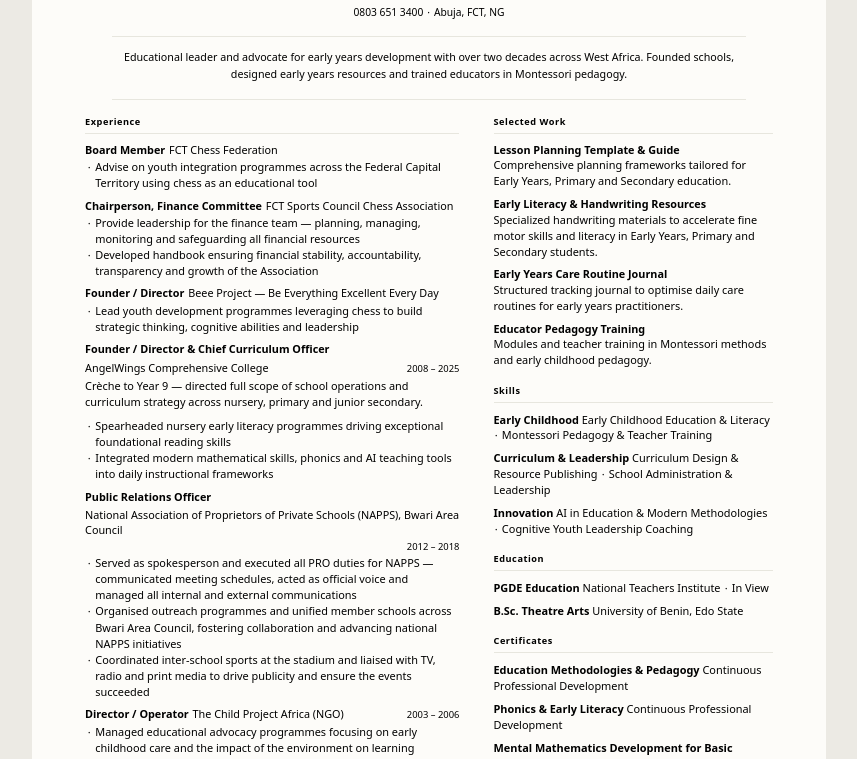
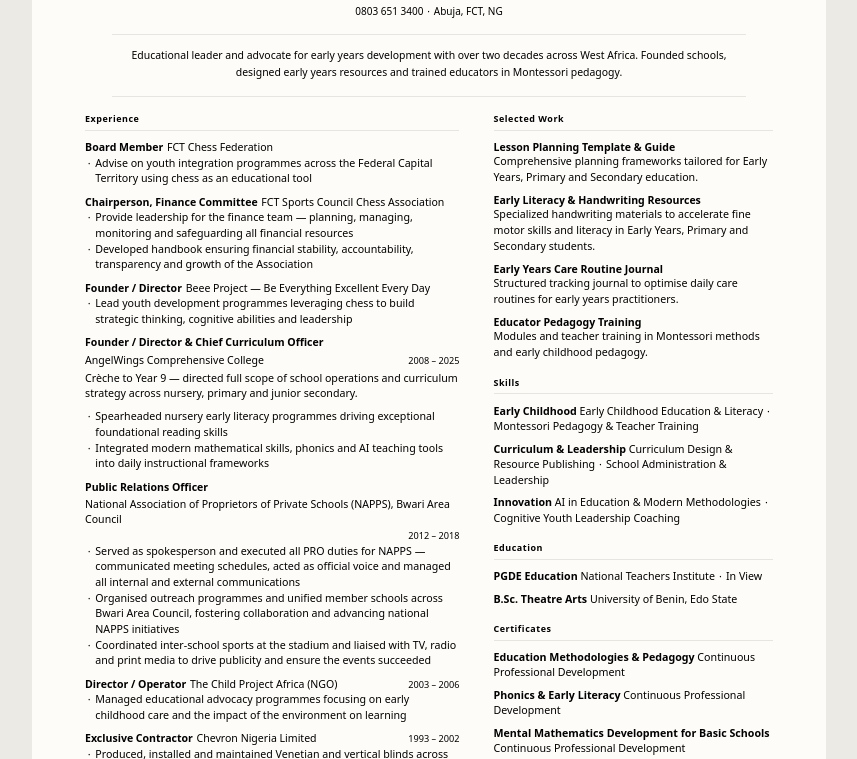
Before and after one commit to 144126/jsonresume-theme-calm, a website: page examples/patience-edem-hogan.html in a window 1280 px wide. Shown: the part 98-857 px from the top of the page, without its empty margins (211-1068 px from the left). Drawn offline with Linux system fonts and the light colour scheme.

Commit message:
fix: fit print to one a4 by measuring the page itself
The type fitter used a 96dpi screen guess, so chrome print
put the heading on page 1 and experience on page 2.

- lock body to 210x297mm with overflow hidden
- size type against scrollHeight vs clientHeight
- keep print margins at zero
- regenerate examples/patience-edem-hogan.html

```diff
--- a/examples/patience-edem-hogan.html
+++ b/examples/patience-edem-hogan.html
@@ -21,7 +21,8 @@
 html { background: #eceae4; }
 body {
 	width: 210mm;
-	min-height: 297mm;
+	height: 297mm;
+	overflow: hidden;
 	margin: 0 auto;
 	padding: 11mm 14mm 8mm;
 	background: var(--paper);
@@ -102,7 +103,10 @@ li::before { content: '·'; position: absolute; left: .7mm; color: var(--sage);
 .rest { color: var(--soft); }
 .note { color: var(--soft); margin: 0.8mm 0 1.9mm; line-height: 1.47; }
 
-@media print { html { background: var(--paper); } }
+@media print {
+	html { background: var(--paper); }
+	body { width: 210mm; height: 297mm; margin: 0; overflow: hidden; }
+}
 </style>
 </head>
 <body>
@@ -145,19 +149,18 @@ li::before { content: '·'; position: absolute; left: .7mm; color: var(--sage);
 </main>
 <script>
 (function () {
-	var main = document.querySelector('main');
-	var pad = parseFloat(getComputedStyle(document.body).paddingBottom);
-	var page = (297 / 25.4) * 96 - 6;
+	var body = document.body;
+	var pad = parseFloat(getComputedStyle(body).paddingBottom);
 	var fits = function () {
-		return main.getBoundingClientRect().bottom + window.scrollY + pad <= page;
+		return body.scrollHeight <= body.clientHeight + 1;
 	};
-	var best = 8.2;
-	for (var size = 8.2; size <= 11.2; size += 0.1) {
-		document.body.style.fontSize = size.toFixed(1) + 'pt';
+	var best = 7.2;
+	for (var size = 7.2; size <= 11.2; size += 0.1) {
+		body.style.fontSize = size.toFixed(1) + 'pt';
 		if (!fits()) break;
 		best = size;
 	}
-	document.body.style.fontSize = best.toFixed(1) + 'pt';
+	body.style.fontSize = best.toFixed(1) + 'pt';
 })();
 </script>
 </body>
```
Also changed, not shown: index.js (+13 -10 lines).
